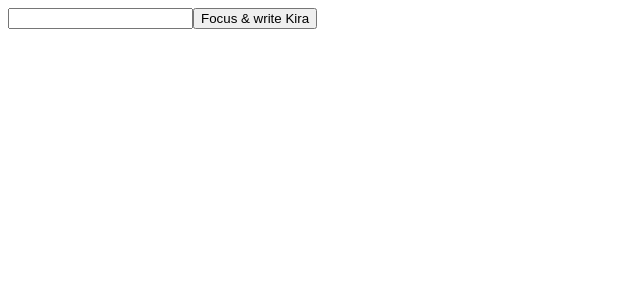
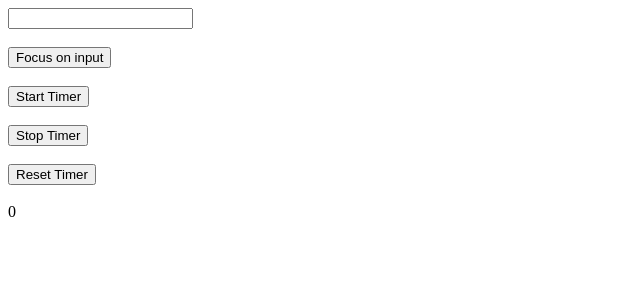
Before and after one commit to Maestro-Kira/react-practice-repository, a React (Vite) app: page / in a window 1280 px wide. Shown: the top 300 px of the page, without its empty margins (0-640 px from the left). Built offline with nearby package versions, Linux system fonts and the light colour scheme.

Commit message:
Complete chalange with use ref focus input and timer with 3 buttons

```diff
--- a/src/App.jsx
+++ b/src/App.jsx
@@ -1,16 +1,11 @@
-import { useRef } from "react";
+import FocusInput from "./components/FocusInput";
+import Timer from "./components/Timer";
 
 function App() {
-  const inputElement = useRef(null);
-
-  const focusInput = () => {
-    inputElement.current.focus();
-    inputElement.current.value = "Kira";
-  };
   return (
     <div>
-      <input type="text" ref={inputElement} />
-      <button onClick={() => focusInput()}>Focus & write Kira</button>
+      <FocusInput />
+      <Timer />
     </div>
   );
 }
--- /dev/null
+++ b/src/components/FocusInput.jsx
@@ -0,0 +1,18 @@
+import { useRef } from "react";
+
+const FocusInput = () => {
+  const inputRef = useRef(null);
+  const focusInput = () => {
+    inputRef.current.focus();
+  };
+  return (
+    <div>
+      <input ref={inputRef} type="text" />
+      <br />
+      <br />
+      <button onClick={focusInput}>Focus on input</button>
+    </div>
+  );
+};
+
+export default FocusInput;
--- /dev/null
+++ b/src/components/Timer.jsx
@@ -0,0 +1,41 @@
+import { useEffect, useState } from "react";
+
+const Timer = () => {
+  const [startTimer, setStartTimer] = useState(false);
+  const [time, setTime] = useState(0);
+  useEffect(() => {
+    let interval;
+
+    if (startTimer) {
+      interval = setInterval(() => {
+        setTime((prev) => prev + 1);
+      }, 1000);
+    }
+
+    return () => {
+      clearInterval(interval);
+    };
+  }, [startTimer]);
+
+  const restartTimer = () => {
+    setStartTimer(false);
+    setTime(0);
+  };
+  return (
+    <div>
+      <br />
+      <button onClick={() => setStartTimer(true)}>Start Timer</button>
+      <br />
+      <br />
+      <button onClick={() => setStartTimer(false)}>Stop Timer</button>
+      <br />
+      <br />
+      <button onClick={restartTimer}>Reset Timer</button>
+      <br />
+      <br />
+      {time}
+    </div>
+  );
+};
+
+export default Timer;
--- a/src/main.jsx
+++ b/src/main.jsx
@@ -1,9 +1,4 @@
-import { StrictMode } from "react";
 import { createRoot } from "react-dom/client";
 import App from "./App.jsx";
 
-createRoot(document.getElementById("root")).render(
-  <StrictMode>
-    <App />
-  </StrictMode>
-);
+createRoot(document.getElementById("root")).render(<App />);
```
